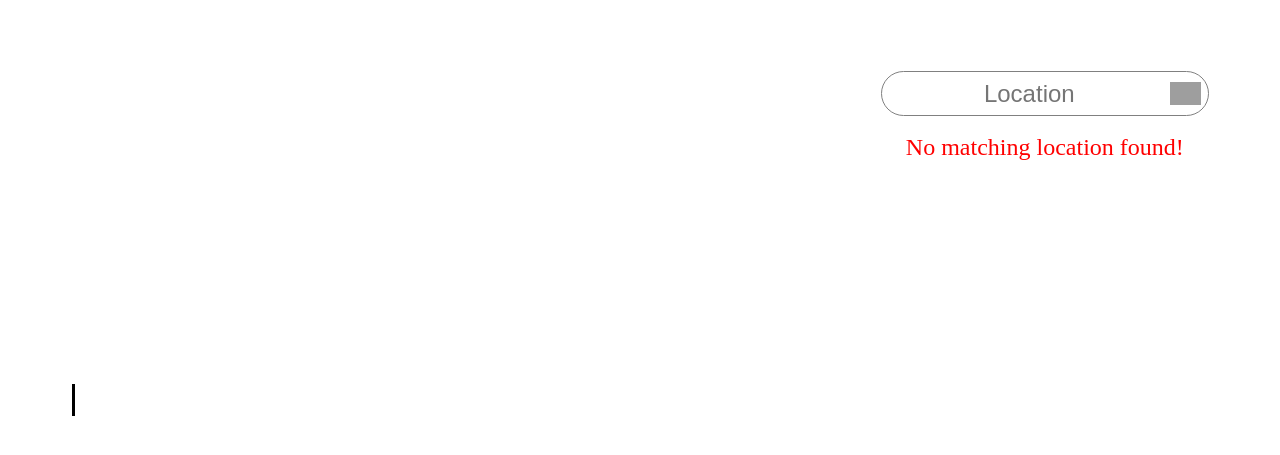
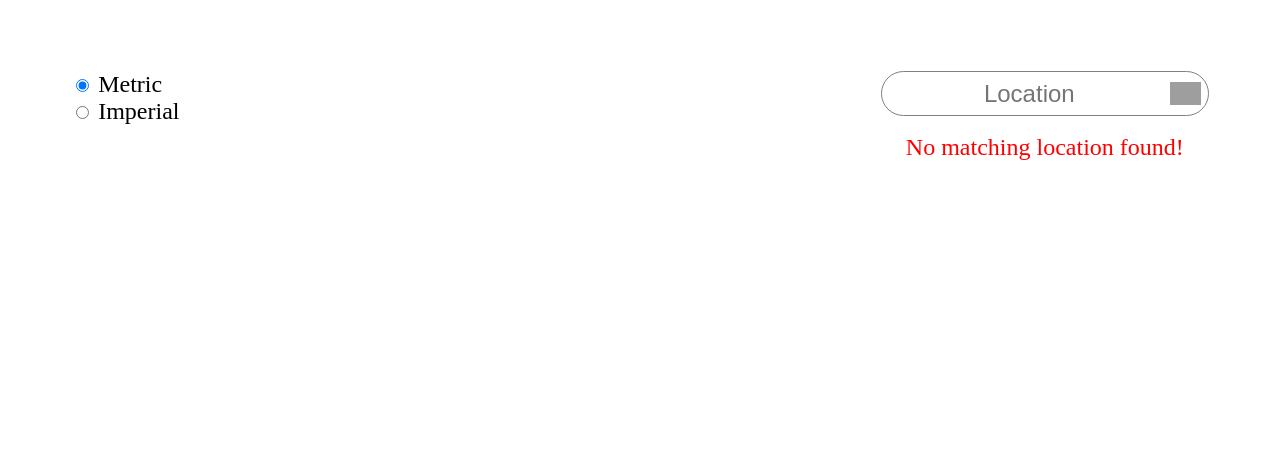
Before and after one commit to tosifilippo/Weather-App, a plain HTML site: page index.html in a window 1280 px wide. Drawn offline with Linux system fonts and the light colour scheme; no server answers; grey boxes are pictures that could not be loaded.

Commit message:
added radio buttons to switch units to imperial

```diff
--- a/index.html
+++ b/index.html
@@ -5,6 +5,11 @@
     <title>Weather App</title>
     <link rel="stylesheet" href="./styles/global.css"></head>
 <body>
+    <div id="radio-container">
+        <input type="radio" name="unit" id="metric" checked> Metric
+        <br>
+        <input type="radio" name="unit" id="imperial"> Imperial
+    </div>
     <div id="form-container">
         <form id="form">
             <input id="text" type="text" placeholder="Location">
@@ -14,16 +19,18 @@
         <span id="error" hidden>No matching location found!</span>
     </div>
     <div id="display">
-        <div id="left">
         <p class="left" id="weather-description"></p>
         <p class="left" id="city"></p>
+        <div id="under">
+            <div id="left">
                 <p class="left" id="temperature"></p>
             </div>
             <div id="right">
                 <p class="right" id="feels-like"></p>
                 <p class="right" id="wind"></p>
                 <p class="right" id="humidity"></p>
-        <div>
+            </div>
+        </div>
     </div>
     <script src="main.js"></script>
 </body>
--- a/main.js
+++ b/main.js
@@ -1 +1 @@
-(()=>{const e=document.getElementById("text"),t=document.getElementById("submit"),n=document.getElementById("form"),d=document.getElementById("weather-description"),i=document.getElementById("city"),m=document.getElementById("temperature"),a=document.getElementById("feels-like"),c=document.getElementById("wind"),r=document.getElementById("humidity"),o=document.getElementById("error");async function u(e){try{const t=await fetch(`http://api.openweathermap.org/data/2.5/weather?q=${e},&APPID=517bdda0ae62f37b25ca4c3e3a3cc910&units=metric`,{mode:"cors"}),n=await t.json();o.hidden=!0;const u=n.weather[0].description.toUpperCase(),s=n.name.toUpperCase(),{country:l}=n.sys,y=Math.round(n.main.temp),h=Math.round(n.main.feels_like),p=Math.round(n.wind.speed),{humidity:E}=n.main;d.innerHTML=u,i.innerHTML=`${s}, ${l}`,m.innerHTML=`${y}°C`,a.innerHTML=`Feels like: ${h}°C`,c.innerHTML=`Wind: ${p} Km/h`,r.innerHTML=`Humidity: ${E}%`}catch(e){o.hidden=!1}}function s(t){t.preventDefault(),u(e.value)}t.addEventListener("click",s),n.addEventListener("submit",s),u("Pescantina")})();
+(()=>{const e=document.getElementById("text"),t=document.getElementById("submit"),n=document.getElementById("form"),d=document.getElementById("weather-description"),i=document.getElementById("city"),c=document.getElementById("temperature"),m=document.getElementById("feels-like"),a=document.getElementById("wind"),r=document.getElementById("humidity"),o=document.getElementById("error"),u=document.getElementById("metric"),l=document.getElementById("imperial");async function s(e,t){try{const n=await fetch(`http://api.openweathermap.org/data/2.5/weather?q=${e},&APPID=517bdda0ae62f37b25ca4c3e3a3cc910&units=${t}`,{mode:"cors"}),l=await n.json();o.hidden=!0;const s=l.weather[0].description.toUpperCase(),h=l.name.toUpperCase(),{country:y}=l.sys,p=Math.round(l.main.temp),E=Math.round(l.main.feels_like),g=Math.round(l.wind.speed),{humidity:I}=l.main;d.innerHTML=s,i.innerHTML=`${h}, ${y}`,u.checked?c.innerHTML=`${p}°C`:c.innerHTML=`${p}°F`,u.checked?m.innerHTML=`Feels like: ${E}°C`:m.innerHTML=`Feels like: ${E}°F`,u.checked?a.innerHTML=`Wind: ${g} Km/h`:a.innerHTML=`Wind: ${g} Mph`,r.innerHTML=`Humidity: ${I}%`}catch(e){o.hidden=!1}}function h(t){t.preventDefault(),u.checked?s(e.value,u.id):s(e.value,l.id)}t.addEventListener("click",h),n.addEventListener("submit",h),s("Pescantina","metric")})();
--- a/styles/global.css
+++ b/styles/global.css
@@ -1,10 +1,9 @@
 #display {
     margin-left: 5%;
     position: absolute;
-    top: 50%;
+    top: 55%;
     -ms-transform: translateY(-50%);
     transform: translateY(-50%);
-    display: flex;
 }
 
 #form {
@@ -40,18 +39,19 @@ p#temperature {
 
 .right {
     width: max-content;
-    font-size: xx-large;
+    font-size: x-large;
 }
 
 #left {
     padding-right: 5%;
     width: 100%;
+    align-self: center;
+    border-right: solid ;
 }
 
 #right {
     padding-left: 5%;
     width: 100%;
-    border-left: solid;
 }
 
 #error {
@@ -77,3 +77,13 @@ p#temperature {
     background-color: transparent;
     border: none;
 }
+
+#radio-container {
+    float: left;
+    margin: 5%;
+    font-size: x-large;
+}
+
+#under {
+    display: flex;
+}
```
Lines whose indentation alone changed are shown as unchanged.
